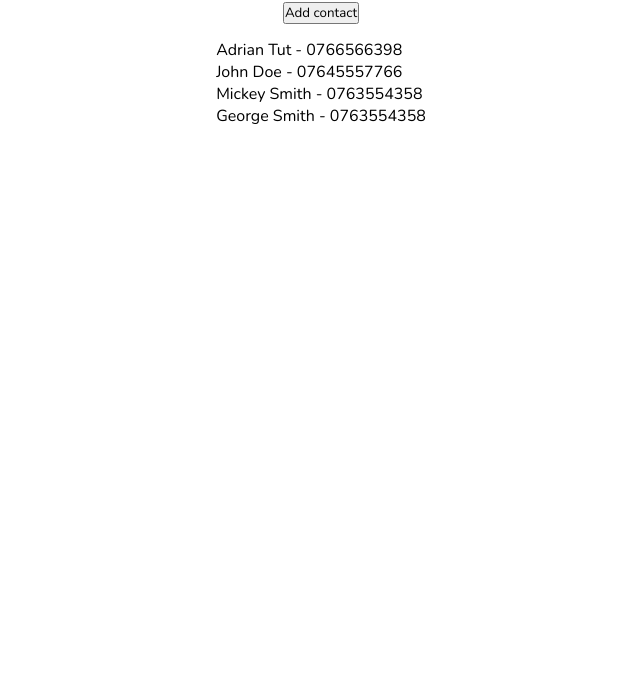
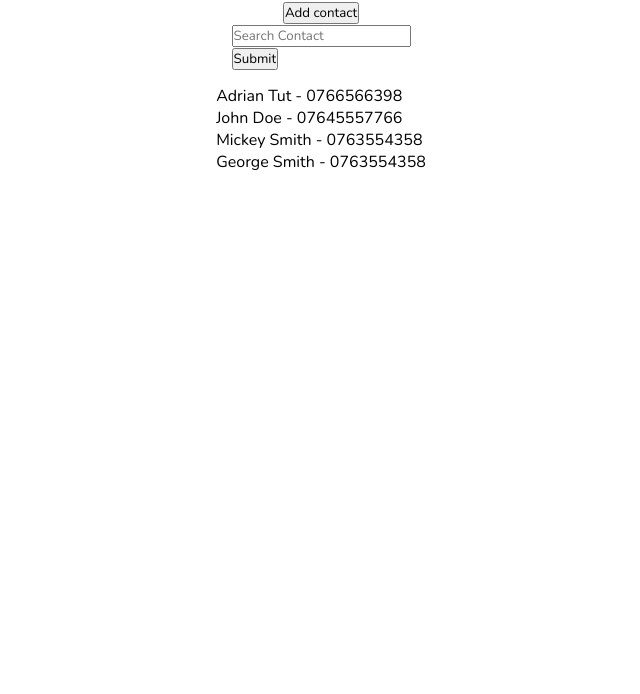
Before and after one commit to Adriantutuianu/Phonebook-app-JS, a plain HTML site: page index.html in a window 1280 px wide. Shown: the part 106-800 px from the top of the page, without its empty margins (319-959 px from the left). Drawn offline with nearby package versions, Linux system fonts and the light colour scheme.

Commit message:
Created HTML element for search

```diff
--- a/index.html
+++ b/index.html
@@ -26,6 +26,17 @@
         <input type="submit" value="Submit" />
       </form>
 
+      <form class="search-contact">
+        <input
+          type="text"
+          id="search-input"
+          name="search"
+          placeholder="Search Contact"
+        /><br />
+
+        <input type="submit" value="Submit" />
+      </form>
+
       <ul id="phone-list"></ul>
     </main>
   </body>
```
